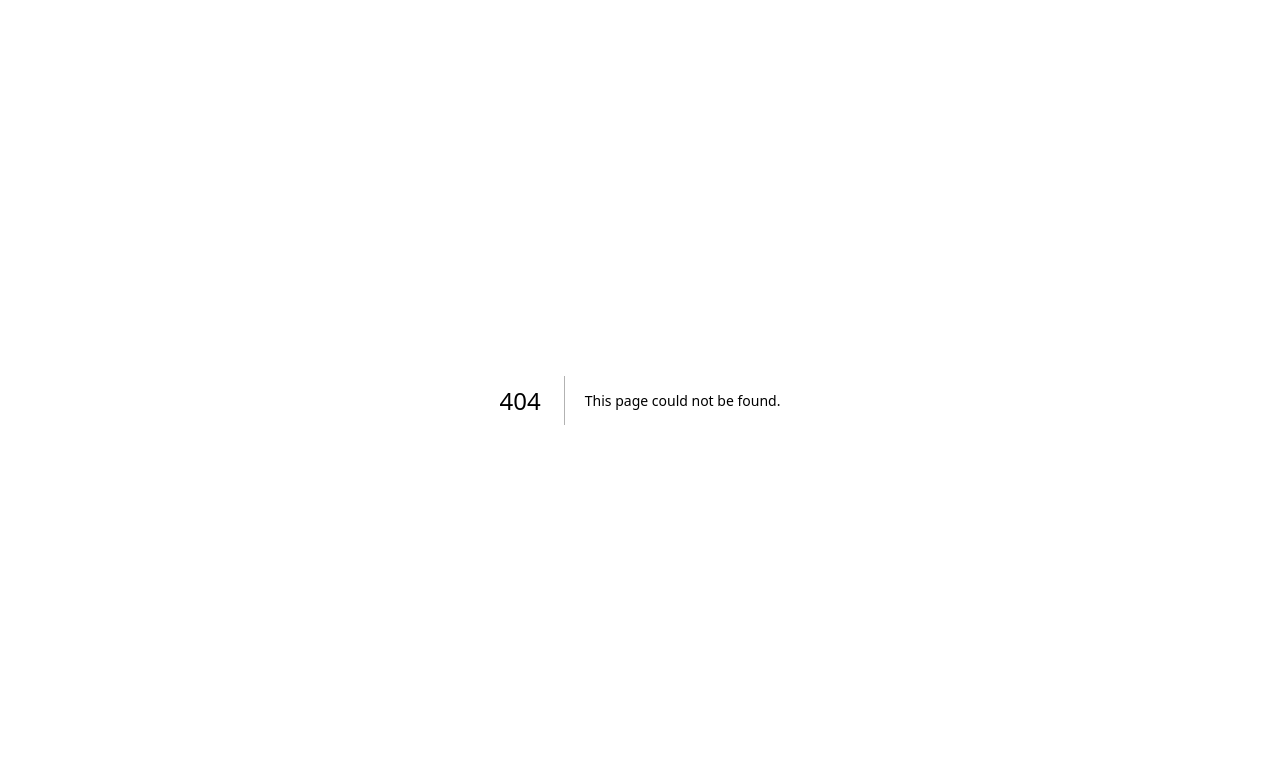
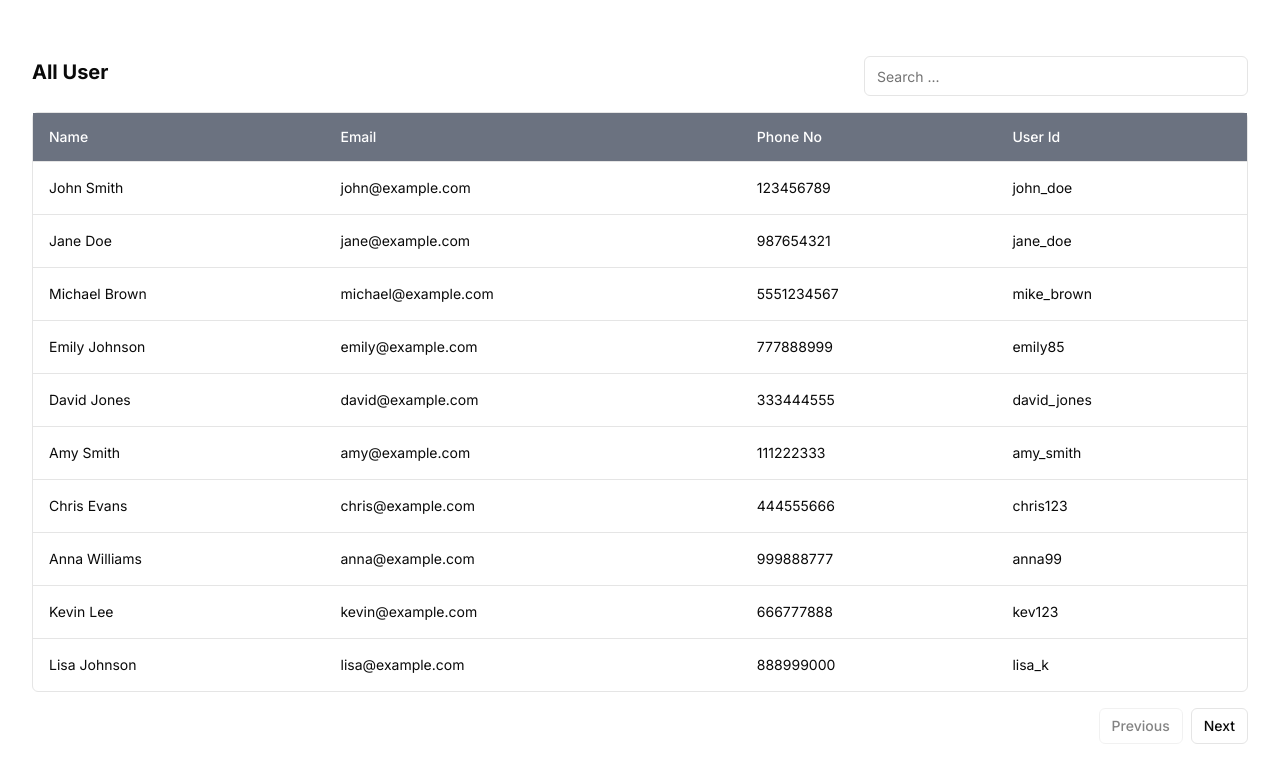
Before and after one commit to AriSafTech/orb-demo-web, a Next.js app: page /admin/users in a window 1280 px wide. Before the commit this address had no page. Shown: the top 782 px of the page. Built offline with nearby package versions, Linux system fonts and the light colour scheme.

Commit message:
feat: shad-cn data table added

```diff
--- /dev/null
+++ b/src/app/admin/users/Columns.tsx
@@ -0,0 +1,29 @@
+"use client";
+
+import { ColumnDef } from "@tanstack/react-table";
+
+export type User = {
+  name: string;
+  email: string;
+  phone: string;
+  userId: string;
+};
+
+export const columns: ColumnDef<User>[] = [
+  {
+    accessorKey: "name",
+    header: "Name",
+  },
+  {
+    accessorKey: "email",
+    header: "Email",
+  },
+  {
+    accessorKey: "phone",
+    header: "Phone No",
+  },
+  {
+    accessorKey: "userId",
+    header: "User Id",
+  },
+];
--- /dev/null
+++ b/src/app/admin/users/loading.tsx
@@ -0,0 +1,12 @@
+import Spinner from "@/components/custom/Spinner";
+import React from "react";
+
+const Loading = () => {
+  return (
+    <div>
+      <Spinner />
+    </div>
+  );
+};
+
+export default Loading;
--- /dev/null
+++ b/src/app/admin/users/page.tsx
@@ -0,0 +1,148 @@
+import { DataTable } from "@/components/custom/DataTable";
+import { columns, User } from "./Columns";
+
+async function getData(): Promise<User[]> {
+  // Fetch data from your API here.
+  return [
+    {
+      name: "John Smith",
+      email: "john@example.com",
+      phone: "123456789",
+      userId: "john_doe",
+    },
+    {
+      name: "Jane Doe",
+      email: "jane@example.com",
+      phone: "987654321",
+      userId: "jane_doe",
+    },
+    {
+      name: "Michael Brown",
+      email: "michael@example.com",
+      phone: "5551234567",
+      userId: "mike_brown",
+    },
+    {
+      name: "Emily Johnson",
+      email: "emily@example.com",
+      phone: "777888999",
+      userId: "emily85",
+    },
+    {
+      name: "David Jones",
+      email: "david@example.com",
+      phone: "333444555",
+      userId: "david_jones",
+    },
+    {
+      name: "Amy Smith",
+      email: "amy@example.com",
+      phone: "111222333",
+      userId: "amy_smith",
+    },
+    {
+      name: "Chris Evans",
+      email: "chris@example.com",
+      phone: "444555666",
+      userId: "chris123",
+    },
+    {
+      name: "Anna Williams",
+      email: "anna@example.com",
+      phone: "999888777",
+      userId: "anna99",
+    },
+    {
+      name: "Kevin Lee",
+      email: "kevin@example.com",
+      phone: "666777888",
+      userId: "kev123",
+    },
+    {
+      name: "Lisa Johnson",
+      email: "lisa@example.com",
+      phone: "888999000",
+      userId: "lisa_k",
+    },
+    {
+      name: "Robert Smith",
+      email: "robert@example.com",
+      phone: "222333444",
+      userId: "rob_smith",
+    },
+    {
+      name: "Sarah Taylor",
+      email: "sarah@example.com",
+      phone: "777666555",
+      userId: "sarah_s",
+    },
+    {
+      name: "Peter Brown",
+      email: "peter@example.com",
+      phone: "123987456",
+      userId: "peter_p",
+    },
+    {
+      name: "Jennifer Davis",
+      email: "jennifer@example.com",
+      phone: "456123789",
+      userId: "jen88",
+    },
+    {
+      name: "Daniel Clark",
+      email: "daniel@example.com",
+      phone: "789456123",
+      userId: "dannyboy",
+    },
+    {
+      name: "Natalie Anderson",
+      email: "natalie@example.com",
+      phone: "369258147",
+      userId: "nat_nat",
+    },
+    {
+      name: "Brian Wilson",
+      email: "brian@example.com",
+      phone: "147258369",
+      userId: "brian_b",
+    },
+    {
+      name: "Michelle Martinez",
+      email: "michelle@example.com",
+      phone: "258369147",
+      userId: "mich_m",
+    },
+    {
+      name: "Matthew Taylor",
+      email: "matthew@example.com",
+      phone: "369147258",
+      userId: "matt_t",
+    },
+    {
+      name: "Jessica Garcia",
+      email: "jessica@example.com",
+      phone: "456789123",
+      userId: "jess_g",
+    },
+  ];
+}
+
+const Users = async () => {
+  const data = await getData();
+  //   console.log("data", data);
+  const searchParam = "name";
+  const pageTitle = "All User";
+
+  return (
+    <div className="container mx-auto py-10">
+      <DataTable
+        columns={columns}
+        data={data}
+        searchParam={searchParam}
+        pageTitle={pageTitle}
+      />
+    </div>
+  );
+};
+
+export default Users;
--- /dev/null
+++ b/src/components/custom/DataTable.tsx
@@ -0,0 +1,139 @@
+"use client";
+import {
+  ColumnDef,
+  ColumnFiltersState,
+  flexRender,
+  getCoreRowModel,
+  getFilteredRowModel,
+  useReactTable,
+  getPaginationRowModel,
+  VisibilityState,
+} from "@tanstack/react-table";
+
+import {
+  Table,
+  TableBody,
+  TableCell,
+  TableHead,
+  TableHeader,
+  TableRow,
+} from "@/components/ui/table";
+import { Button } from "../ui/button";
+import { Input } from "@/components/ui/input";
+import { useState } from "react";
+
+interface DataTableProps<TData, TValue> {
+  columns: ColumnDef<TData, TValue>[];
+  data: TData[];
+  searchParam?: string;
+  pageTitle?: string;
+}
+
+export function DataTable<TData, TValue>({
+  columns,
+  data,
+  searchParam,
+  pageTitle,
+}: DataTableProps<TData, TValue>) {
+  const [columnFilters, setColumnFilters] = useState<ColumnFiltersState>([]);
+
+  const table = useReactTable({
+    data,
+    columns,
+    getCoreRowModel: getCoreRowModel(),
+    getPaginationRowModel: getPaginationRowModel(),
+    onColumnFiltersChange: setColumnFilters,
+    getFilteredRowModel: getFilteredRowModel(),
+    state: { columnFilters },
+  });
+
+  return (
+    <div>
+      {/* search */}
+      <div className="flex items-center py-4 justify-between">
+        <div className="text-xl font-bold mb-2">{`${pageTitle}`}</div>
+        <Input
+          placeholder="Search ..."
+          value={
+            (table.getColumn(`${searchParam}`)?.getFilterValue() as string) ??
+            ""
+          }
+          onChange={(event) =>
+            table
+              .getColumn(`${searchParam}`)
+              ?.setFilterValue(event.target.value)
+          }
+          className="max-w-sm"
+        />
+      </div>
+      <div className="rounded-md border">
+        <Table>
+          <TableHeader className="bg-gray-500">
+            {table.getHeaderGroups().map((headerGroup) => (
+              <TableRow key={headerGroup.id}>
+                {headerGroup.headers.map((header) => {
+                  return (
+                    <TableHead key={header.id} className="text-white">
+                      {header.isPlaceholder
+                        ? null
+                        : flexRender(
+                            header.column.columnDef.header,
+                            header.getContext(),
+                          )}
+                    </TableHead>
+                  );
+                })}
+              </TableRow>
+            ))}
+          </TableHeader>
+          <TableBody>
+            {table.getRowModel().rows?.length ? (
+              table.getRowModel().rows.map((row) => (
+                <TableRow
+                  key={row.id}
+                  data-state={row.getIsSelected() && "selected"}
+                >
+                  {row.getVisibleCells().map((cell) => (
+                    <TableCell key={cell.id}>
+                      {flexRender(
+                        cell.column.columnDef.cell,
+                        cell.getContext(),
+                      )}
+                    </TableCell>
+                  ))}
+                </TableRow>
+              ))
+            ) : (
+              <TableRow>
+                <TableCell
+                  colSpan={columns.length}
+                  className="h-24 text-center"
+                >
+                  No results.
+                </TableCell>
+              </TableRow>
+            )}
+          </TableBody>
+        </Table>
+      </div>
+      <div className="flex items-center justify-end space-x-2 py-4">
+        <Button
+          variant="outline"
+          size="sm"
+          onClick={() => table.previousPage()}
+          disabled={!table.getCanPreviousPage()}
+        >
+          Previous
+        </Button>
+        <Button
+          variant="outline"
+          size="sm"
+          onClick={() => table.nextPage()}
+          disabled={!table.getCanNextPage()}
+        >
+          Next
+        </Button>
+      </div>
+    </div>
+  );
+}
```
